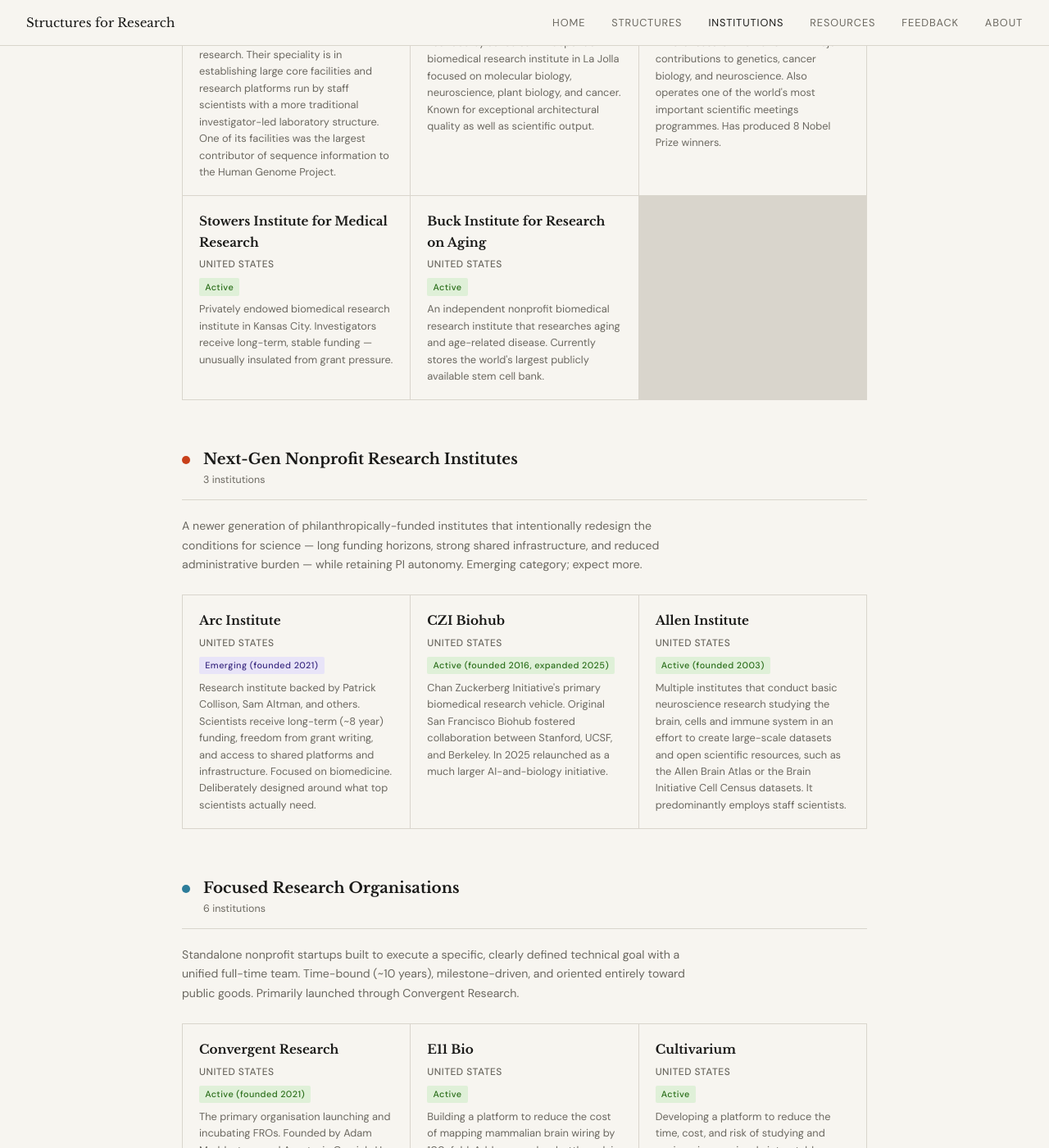
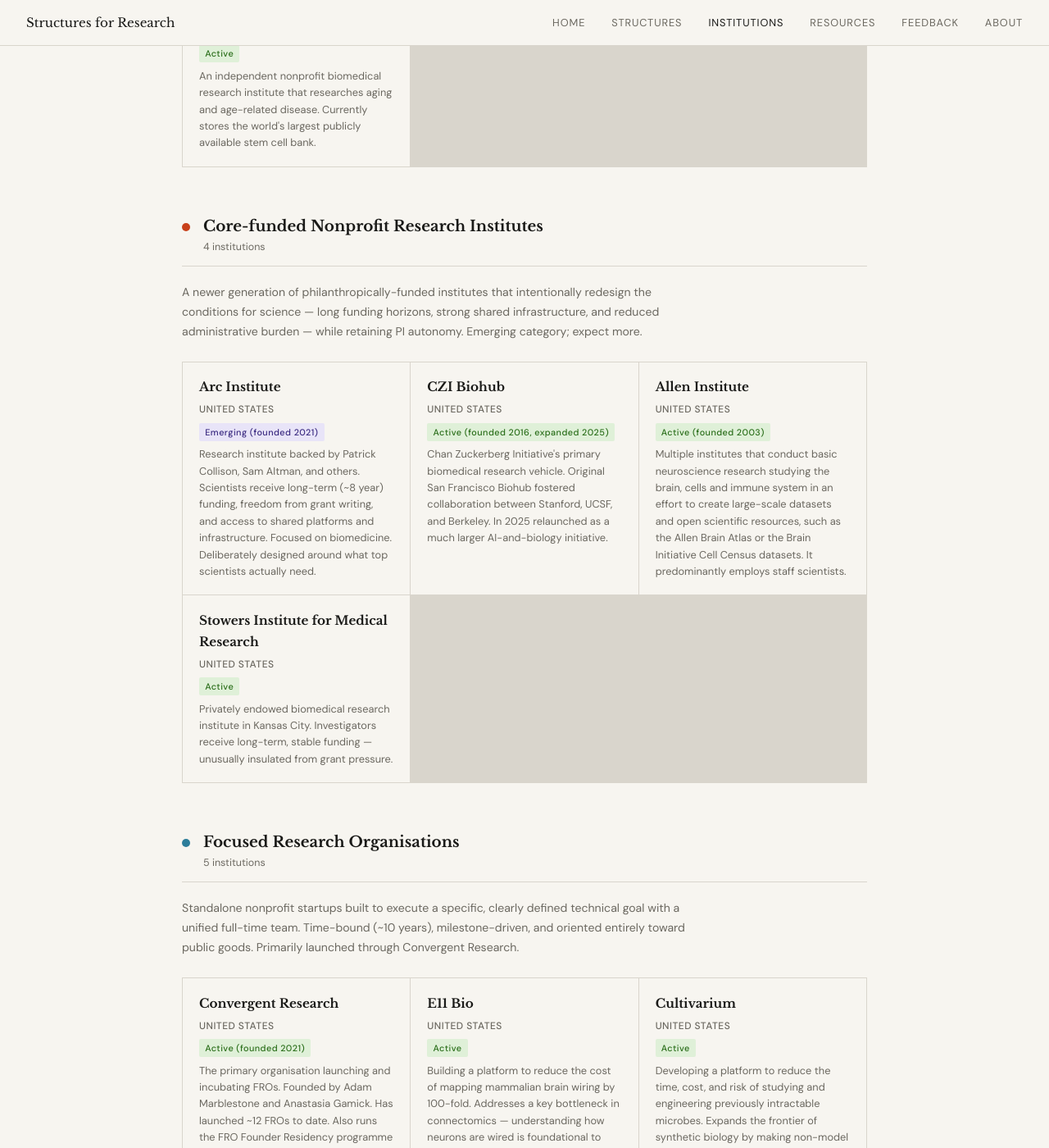
Before and after one commit to biancale4/structuresforresearch.com, a Jekyll site: the page built from institutions.html, in a window 1280 px wide and 1400 px high, scrolled down 3113 px. Shown: the whole window at 82% size. Built offline with Jekyll 4.4.1, drawn with Linux system fonts in a browser that asks for light colours; some of the changed text lies outside the part shown.

Commit message:
Update institutions.html

```diff
--- a/institutions.html
+++ b/institutions.html
@@ -51,7 +51,7 @@
   <button class="filter-btn" onclick="filterCats('industrial', this)">Industrial Labs</button>
   <button class="filter-btn" onclick="filterCats('govt', this)">Govt &amp; Mission Labs</button>
   <button class="filter-btn" onclick="filterCats('nonprofit', this)">Nonprofit Institutes</button>
-  <button class="filter-btn" onclick="filterCats('nextgen', this)">Next-Gen Institutes</button>
+  <button class="filter-btn" onclick="filterCats('core', this)">Core-funded Institutes</button>
   <button class="filter-btn" onclick="filterCats('fro', this)">FROs</button>
   <button class="filter-btn" onclick="filterCats('bbn', this)">BBNs / FRCs</button>
   <button class="filter-btn" onclick="filterCats('arpa', this)">ARPA-style</button>
@@ -85,7 +85,6 @@
     <p class="cat-desc">Publicly funded research institutions with long-term mandates tied to national priorities. Own and operate large shared infrastructure that no individual institution could sustain. Among the most durable research institutions in existence.</p>
     <div class="inst-grid">
       <div class="inst-card"><div class="inst-name"><a href="https://www.energy.gov/national-laboratories" target="_blank">US DOE National Laboratories</a></div><div class="inst-country">United States</div><span class="inst-status status-active">Active</span><p class="inst-note">A system of 17 national research labs that combine long-term public funding with large-scale core facilities. They run interdisciplinary, capital-intensive, and multi-decade research programs. This encourages advanced instrumentation development and applied foundational research in areas like energy systems, materials science, and computing that require coordination at national scale.</p></div>
-      <div class="inst-card"><div class="inst-name"><a href="https://www.battelle.org" target="_blank">Battelle Memorial Institute</a></div><div class="inst-country">United States</div><span class="inst-status status-active">Active</span><p class="inst-note">Nonprofit that manages several US national labs including PNNL and ORNL. Also conducts its own R&amp;D. Occupies a hybrid position between government lab manager and independent research contractor.</p></div>
       <div class="inst-card"><div class="inst-name"><a href="https://www.csiro.au" target="_blank">CSIRO</a></div><div class="inst-country">Australia</div><span class="inst-status status-active">Active</span><p class="inst-note">Australia's national science agency. Broad mandate across agriculture, energy, environment, health, and manufacturing. Notable contributions include Wi-Fi, polymer banknotes, and ASKAP (radio telescope). Operates key shared research infrastructure.</p></div>
       <div class="inst-card"><div class="inst-name"><a href="https://home.cern" target="_blank">CERN</a></div><div class="inst-country">Switzerland (EU)</div><span class="inst-status status-active">Active</span><p class="inst-note">European Organisation for Nuclear Research. Operates the Large Hadron Collider and is the world's largest particle physics laboratory. Multinational government funding at unprecedented scale. Invented the World Wide Web as a side project.</p></div>
       <div class="inst-card"><div class="inst-name"><a href="https://www.fraunhofer.de/en.html" target="_blank">Fraunhofer Society</a></div><div class="inst-country">Germany</div><span class="inst-status status-active">Active</span><p class="inst-note">Network of 76 research institutes focused on applied science and technology transfer. Partially government-funded; earns additional revenue through contracts with industry. Developed the MP3 audio format. A major model for mission-oriented research at national scale.</p></div>
@@ -108,30 +107,31 @@
       <div class="inst-card"><div class="inst-name"><a href="https://www.broadinstitute.org" target="_blank">Broad Institute</a></div><div class="inst-country">United States</div><span class="inst-status status-active">Active</span><p class="inst-note">A joint initiative of MIT and Harvard focusing on biomedical and genomic research. Their speciality is in establishing large core facilities and research platforms run by staff scientists with a more traditional investigator-led laboratory structure. One of its facilities was the largest contributor of sequence information to the Human Genome Project.</p></div>
       <div class="inst-card"><div class="inst-name"><a href="https://www.salk.edu" target="_blank">Salk Institute for Biological Studies</a></div><div class="inst-country">United States</div><span class="inst-status status-active">Active</span><p class="inst-note">Founded by Jonas Salk. Independent biomedical research institute in La Jolla focused on molecular biology, neuroscience, plant biology, and cancer. Known for exceptional architectural quality as well as scientific output.</p></div>
       <div class="inst-card"><div class="inst-name"><a href="https://www.cshl.edu" target="_blank">Cold Spring Harbor Laboratory</a></div><div class="inst-country">United States</div><span class="inst-status status-active">Active</span><p class="inst-note">Private research institution with major contributions to genetics, cancer biology, and neuroscience. Also operates one of the world's most important scientific meetings programmes. Has produced 8 Nobel Prize winners.</p></div>
-      <div class="inst-card"><div class="inst-name"><a href="https://www.stowers.org" target="_blank">Stowers Institute for Medical Research</a></div><div class="inst-country">United States</div><span class="inst-status status-active">Active</span><p class="inst-note">Privately endowed biomedical research institute in Kansas City. Investigators receive long-term, stable funding — unusually insulated from grant pressure.</p></div>
       <div class="inst-card"><div class="inst-name"><a href="https://www.buckinstitute.org" target="_blank">Buck Institute for Research on Aging</a></div><div class="inst-country">United States</div><span class="inst-status status-active">Active</span><p class="inst-note">An independent nonprofit biomedical research institute that researches aging and age-related disease. Currently stores the world's largest publicly available stem cell bank.</p></div>
     </div>
   </div>
 
-  <!-- NEXT-GEN INSTITUTES -->
-  <div class="category" data-cat="nextgen">
+  <!-- Core-funded INSTITUTES -->
+  <div class="category" data-cat="core">
     <div class="cat-header">
       <div class="cat-dot" style="background:#c8401a"></div>
-      <div><div class="cat-name">Next-Gen Nonprofit Research Institutes</div><span class="cat-count">3 institutions</span></div>
+      <div><div class="cat-name">Core-funded Nonprofit Research Institutes</div><span class="cat-count">4 institutions</span></div>
     </div>
     <p class="cat-desc">A newer generation of philanthropically-funded institutes that intentionally redesign the conditions for science — long funding horizons, strong shared infrastructure, and reduced administrative burden — while retaining PI autonomy. Emerging category; expect more.</p>
     <div class="inst-grid">
       <div class="inst-card"><div class="inst-name"><a href="https://arcinstitute.org" target="_blank">Arc Institute</a></div><div class="inst-country">United States</div><span class="inst-status status-emerging">Emerging (founded 2021)</span><p class="inst-note">Research institute backed by Patrick Collison, Sam Altman, and others. Scientists receive long-term (~8 year) funding, freedom from grant writing, and access to shared platforms and infrastructure. Focused on biomedicine. Deliberately designed around what top scientists actually need.</p></div>
       <div class="inst-card"><div class="inst-name"><a href="https://www.czbiohub.org" target="_blank">CZI Biohub</a></div><div class="inst-country">United States</div><span class="inst-status status-active">Active (founded 2016, expanded 2025)</span><p class="inst-note">Chan Zuckerberg Initiative's primary biomedical research vehicle. Original San Francisco Biohub fostered collaboration between Stanford, UCSF, and Berkeley. In 2025 relaunched as a much larger AI-and-biology initiative.</p></div>
       <div class="inst-card"><div class="inst-name"><a href="https://alleninstitute.org" target="_blank">Allen Institute</a></div><div class="inst-country">United States</div><span class="inst-status status-active">Active (founded 2003)</span><p class="inst-note">Multiple institutes that conduct basic neuroscience research studying the brain, cells and immune system in an effort to create large-scale datasets and open scientific resources, such as the Allen Brain Atlas or the Brain Initiative Cell Census datasets. It predominantly employs staff scientists.</p></div>
-    </div>
+      <div class="inst-card"><div class="inst-name"><a href="https://www.stowers.org" target="_blank">Stowers Institute for Medical Research</a></div><div class="inst-country">United States</div><span class="inst-status status-active">Active</span><p class="inst-note">Privately endowed biomedical research institute in Kansas City. Investigators receive long-term, stable funding — unusually insulated from grant pressure.</p></div>
+
+  </div>
   </div>
 
   <!-- FROs -->
   <div class="category" data-cat="fro">
     <div class="cat-header">
       <div class="cat-dot" style="background:#2d7d9a"></div>
-      <div><div class="cat-name">Focused Research Organisations</div><span class="cat-count">6 institutions</span></div>
+      <div><div class="cat-name">Focused Research Organisations</div><span class="cat-count">5 institutions</span></div>
     </div>
     <p class="cat-desc">Standalone nonprofit startups built to execute a specific, clearly defined technical goal with a unified full-time team. Time-bound (~10 years), milestone-driven, and oriented entirely toward public goods. Primarily launched through Convergent Research.</p>
     <div class="inst-grid">
@@ -139,7 +139,6 @@
       <div class="inst-card"><div class="inst-name"><a href="https://www.e11.bio" target="_blank">E11 Bio</a></div><div class="inst-country">United States</div><span class="inst-status status-active">Active</span><p class="inst-note">Building a platform to reduce the cost of mapping mammalian brain wiring by 100-fold. Addresses a key bottleneck in connectomics — understanding how neurons are wired is foundational to neuroscience but currently prohibitively expensive at scale.</p></div>
       <div class="inst-card"><div class="inst-name"><a href="https://www.cultivarium.org" target="_blank">Cultivarium</a></div><div class="inst-country">United States</div><span class="inst-status status-active">Active</span><p class="inst-note">Developing a platform to reduce the time, cost, and risk of studying and engineering previously intractable microbes. Expands the frontier of synthetic biology by making non-model organisms accessible to researchers.</p></div>
       <div class="inst-card"><div class="inst-name"><a href="https://www.p2ti.org" target="_blank">Parallel Squared Technology Institute</a></div><div class="inst-country">United States</div><span class="inst-status status-active">Active</span><p class="inst-note">Developing methods to run up to 30x more proteomics samples in parallel. Addresses a key throughput bottleneck in proteomics — understanding which proteins are present and at what levels is crucial for biology and drug discovery.</p></div>
-      <div class="inst-card"><div class="inst-name"><a href="https://wellcomeleap.org" target="_blank">Wellcome Leap</a></div><div class="inst-country">United Kingdom</div><span class="inst-status status-active">Active</span><p class="inst-note">Wellcome Leap is a global ARPA for health. Runs programmes over 5-10 years with defined goals and milestones, drawing on a global network of performers.</p></div>
       <div class="inst-card"><div class="inst-name"><a href="https://spec.tech" target="_blank">Speculative Technologies</a></div><div class="inst-country">United States</div><span class="inst-status status-emerging">Emerging</span><p class="inst-note">A nonprofit that funds a portfolio of 5-year research programs run by Program Leads with an ambitious vision for physical technologies (new materials and manufacturing processes).</p></div>
     </div>
   </div>
@@ -148,12 +147,13 @@
   <div class="category" data-cat="bbn">
     <div class="cat-header">
       <div class="cat-dot" style="background:#b5882d"></div>
-      <div><div class="cat-name">BBNs / Frontier Research Contractors</div><span class="cat-count">5 institutions</span></div>
+      <div><div class="cat-name">BBNs / Frontier Research Contractors</div><span class="cat-count">6 institutions</span></div>
     </div>
     <p class="cat-desc">Contract-based research organisations that generate revenue through government and industry contracts while pursuing bolder research agendas in the margins. More financially precarious than FROs but more flexible and open-ended.</p>
     <div class="inst-grid">
       <div class="inst-card"><div class="inst-name">BBN Technologies</div><div class="inst-country">United States</div><span class="inst-status status-historical">Historical (1948–2009 as independent)</span><p class="inst-note">The original BBN. Built the first node of ARPANET (the internet's precursor). Used government contracts to fund foundational research in computing, networking, and acoustics. Now owned by Raytheon — a cautionary example of the BBN failure mode.</p></div>
       <div class="inst-card"><div class="inst-name"><a href="https://www.sri.com" target="_blank">SRI International</a></div><div class="inst-country">United States</div><span class="inst-status status-active">Active</span><p class="inst-note">Spun out of Stanford in 1970. Contract research organisation with major contributions to computing (invented the computer mouse), internet protocols, and SIRI (acquired by Apple). One of the most successful examples of sustained independent contract research.</p></div>
+      <div class="inst-card"><div class="inst-name"><a href="https://www.battelle.org" target="_blank">Battelle Memorial Institute</a></div><div class="inst-country">United States</div><span class="inst-status status-active">Active</span><p class="inst-note">Nonprofit that manages several US national labs including PNNL and ORNL. Also conducts its own R&amp;D. Occupies a hybrid position between government lab manager and independent research contractor.</p></div>
       <div class="inst-card"><div class="inst-name"><a href="https://www.mitre.org" target="_blank">MITRE Corporation</a></div><div class="inst-country">United States</div><span class="inst-status status-active">Active</span><p class="inst-note">Nonprofit that operates Federally Funded Research and Development Centers (FFRDCs) for the US government. Focuses on systems engineering, national security, and aviation. A mature, institutionalised version of the BBN model.</p></div>
       <div class="inst-card"><div class="inst-name"><a href="https://www.ida.org" target="_blank">Institute for Defense Analyses</a></div><div class="inst-country">United States</div><span class="inst-status status-active">Active</span><p class="inst-note">Nonprofit FFRDC that assists the US Department of Defense and national security community with scientific, technical, and analytical studies.</p></div>
       <div class="inst-card"><div class="inst-name"><a href="https://www.rand.org" target="_blank">RAND Corporation</a></div><div class="inst-country">United States</div><span class="inst-status status-active">Active</span><p class="inst-note">Originally a contract research organisation spun out of Douglas Aircraft and the US Air Force. Has evolved into a policy research institute, but retains contract-funded research as a core model.</p></div>
@@ -164,7 +164,7 @@
   <div class="category" data-cat="arpa">
     <div class="cat-header">
       <div class="cat-dot" style="background:#6b4e8a"></div>
-      <div><div class="cat-name">ARPA-style Organisations</div><span class="cat-count">9 institutions</span></div>
+      <div><div class="cat-name">ARPA-style Organisations</div><span class="cat-count">7 institutions</span></div>
     </div>
     <p class="cat-desc">Agencies that fund and coordinate external research teams via empowered programme managers. Defined by milestone-driven portfolio management and explicit tolerance for failure. Suited to problems where the right approach is unknown at the outset.</p>
     <div class="inst-grid">
```
